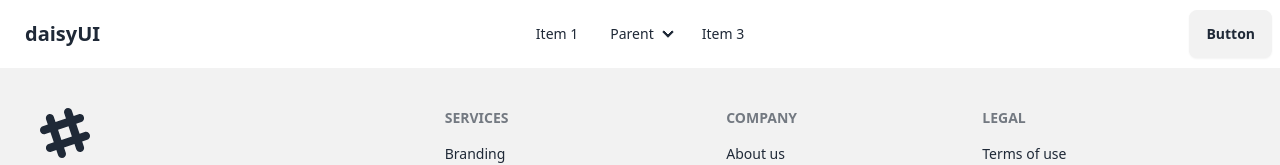
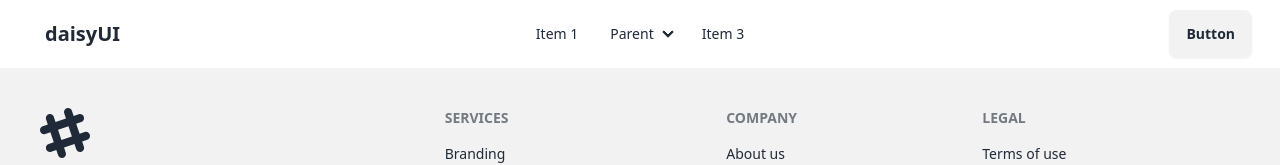
Before and after one commit to itznur07/L2B2FE-ASS-7, a React (Vite) app: page / in a window 1280 px wide. Shown: the top 165 px of the page. Built offline with nearby package versions, Linux system fonts and the light colour scheme.

Commit message:
wrap navbar using container

```diff
--- a/src/components/Navbar/Navbar.tsx
+++ b/src/components/Navbar/Navbar.tsx
@@ -1,7 +1,9 @@
 import React from "react";
+import Container from "../ui/container";
 
 function Navbar() {
   return (
+    <Container>
       <div className='navbar bg-base-100'>
         <div className='navbar-start'>
           <div className='dropdown'>
@@ -73,6 +75,7 @@ function Navbar() {
           <a className='btn'>Button</a>
         </div>
       </div>
+    </Container>
   );
 }
 
--- a/src/components/ui/container.tsx
+++ b/src/components/ui/container.tsx
@@ -1,7 +1,7 @@
 import React from "react";
 
 const Container = ({ children }) => {
-  return <div className='max-w-[1200px] mx-auto'>{children}</div>;
+  return <div className='max-w-[1240px] mx-auto'>{children}</div>;
 };
 
 export default Container;
```
Lines whose indentation alone changed are shown as unchanged.
